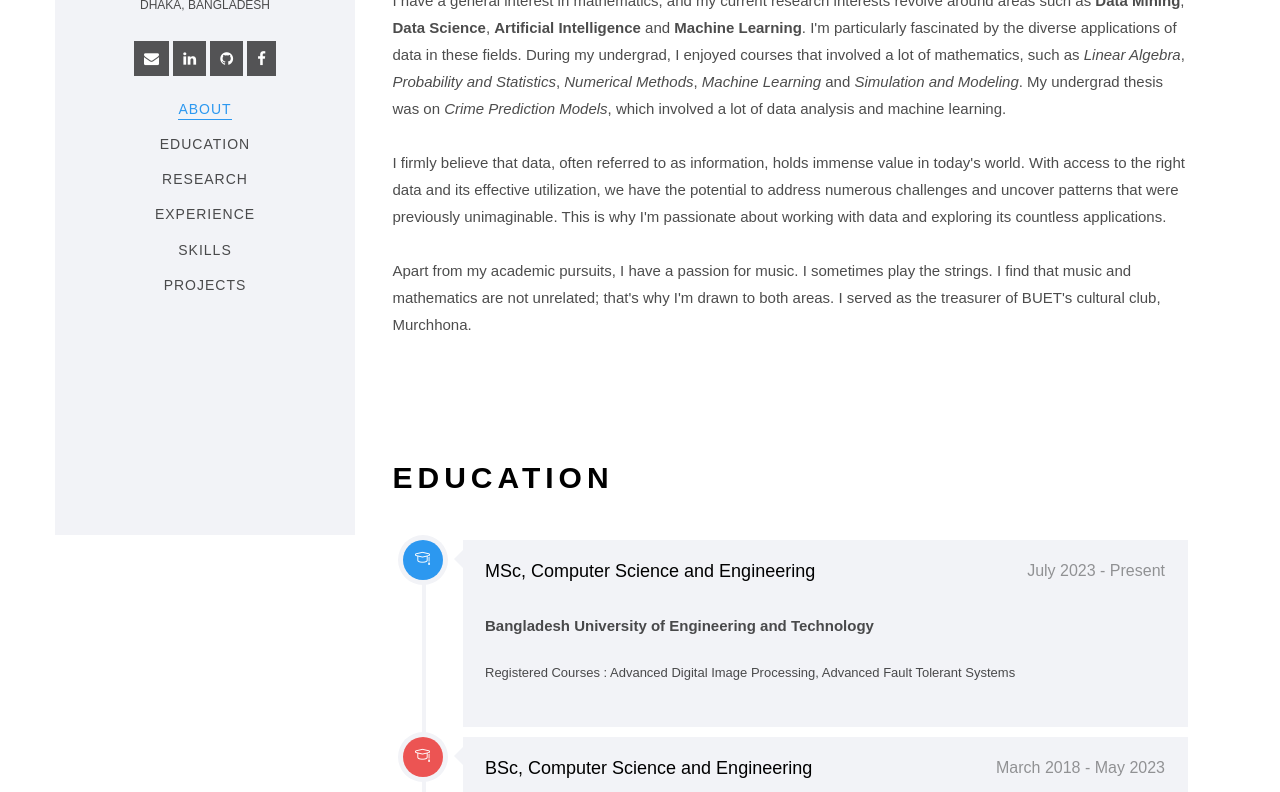
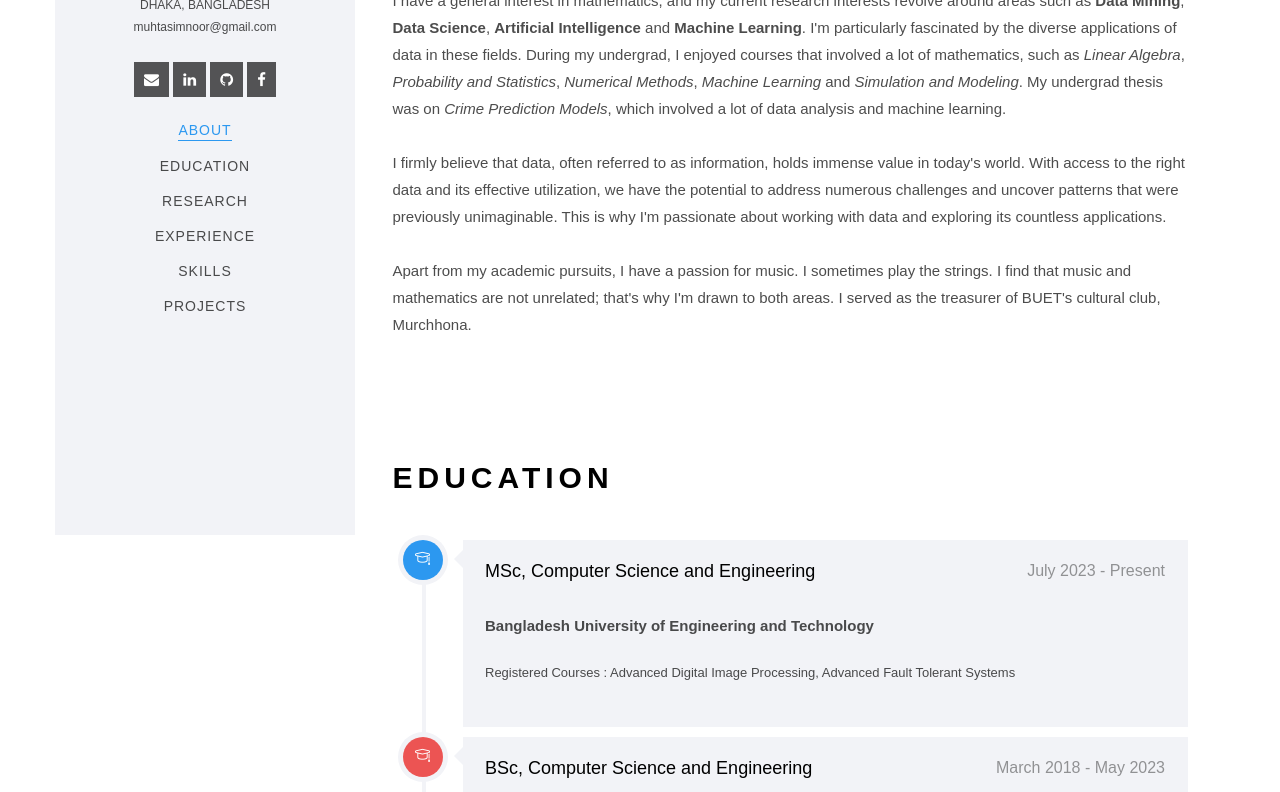
Before and after one commit to Alif108/Alif108.github.io, a plain HTML site: page index.html in a window 1280 px wide. Shown: the part 265-1057 px from the top of the page. Drawn offline with Linux system fonts and the light colour scheme; files whose address does not match are found by name; a web font is replaced by a local one.

Commit message:
email added

```diff
--- a/css/style.css
+++ b/css/style.css
@@ -107,7 +107,8 @@ figure {
     display: block;
     margin-bottom: 2em;
     font-size: 12px;
-    text-transform: uppercase; }
+    /* text-transform: uppercase; } */
+  }
   #aside #logo {
     text-align: right;
     font-weight: 700;
--- a/index.html
+++ b/index.html
@@ -47,7 +47,7 @@
 			<div class="text-center">
 				<div class="author-img" style="background-image: url(images/about.jpg);"></div>
 				<h1 id="logo"><a href="index.html">Muhtasim Noor Alif</a></h1>
-				<span class="position">Dhaka, Bangladesh</span>
+				<span class="position">DHAKA, BANGLADESH</br>muhtasimnoor@gmail.com</span>
 
 				<!-- Add icon library -->
 				<link rel="stylesheet" href="https://cdnjs.cloudflare.com/ajax/libs/font-awesome/4.7.0/css/font-awesome.min.css">
```
